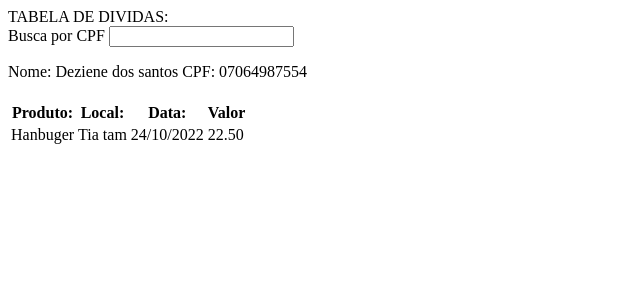
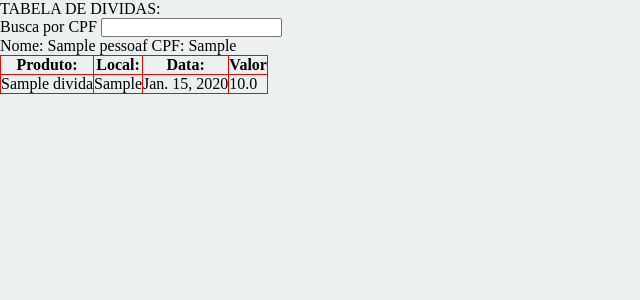
Before and after one commit to PGabrielDev/goiaba_d, a Django app: page /dividas/dividas in a window 1280 px wide. Shown: the top 300 px of the page, without its empty margins (0-640 px from the left). Run offline with Django 4.2, Linux system fonts and the light colour scheme; tables that the repository leaves empty hold one stand-in row (values such as "Sample post").

Commit message:
pegando todas as dividas e adicionando no dividas.html

```diff
--- /dev/null
+++ b/dividas_p/static/CSS/dividas.css
@@ -0,0 +1,18 @@
+*{
+    padding: 0;
+    margin: 0;
+}
+body {
+    background: #ecf0f1;
+}
+th {
+ border-left: 1px solid red ;
+ border-right: 1px solid red ;
+}
+table,td {
+border: 1px solid red;
+}
+
+table{
+border-collapse: collapse;
+}
--- a/dividas_p/templates/dividas.html
+++ b/dividas_p/templates/dividas.html
@@ -1,9 +1,12 @@
+{% load static %}
 <!DOCTYPE html>
-<html lang="en">
+<html lang="pt-br">
 <head>
     <meta charset="UTF-8">
     <meta http-equiv="X-UA-Compatible" content="IE=edge">
     <meta name="viewport" content="width=device-width, initial-scale=1.0">
+    <link rel="stylesheet" href="{% static 'CSS/dividas.css' %}">
+
     <title>Dividas</title>
 </head>
 <body>
@@ -15,7 +18,9 @@
         </form>
     </nav>
     <main>
-        <p>Nome: Deziene dos santos CPF: 07064987554 </p>
+        {% for pessoa in pessoas %}
+        <P> Nome: {{pessoa.nome}} CPF: {{pessoa.cpf}}</P>
+            {% for divida in pessoa.dividas %}
             <table>
                 <thead>
                     <th>
@@ -36,12 +41,14 @@
                     </th>
                 </thead>
                 <tbody>
-                <td>Hanbuger</td>
-                <td>Tia tam</td>
-                <td>24/10/2022</td>
-                <td>22.50</td>
+                    <td>{{divida.nome}}</td>
+                    <td>{{divida.local}}</td>
+                    <td>{{divida.data}}</td>
+                    <td>{{divida.valor}}</td>
                 </tbody>
             </table>
+            {% endfor %}
+        {% endfor %}
     </main>
 </body>
 </html>
--- a/dividas_p/views.py
+++ b/dividas_p/views.py
@@ -48,7 +48,7 @@ def dividas(request):
     dividas  = [set_to_dict(query_set) for  query_set in pessoas]
     print(dividas)
     context = {
-        'dividas': dividas
+        'pessoas': dividas
     }
 
     return render(request, 'dividas.html', context)
@@ -58,7 +58,6 @@ def set_to_dict(query_set):
     lista_dividas = {}
     lista_dividas['nome'] = query_set.nome
     lista_dividas['cpf'] = query_set.cpf
-    lista_dividas['dividas'] = {
-        'dividas': [divida for divida in query_set.dividas.values()]
-    }
+    lista_dividas['dividas'] = [divida for divida in query_set.dividas.values()]
+
     return lista_dividas
```
Lines whose indentation alone changed are shown as unchanged.
